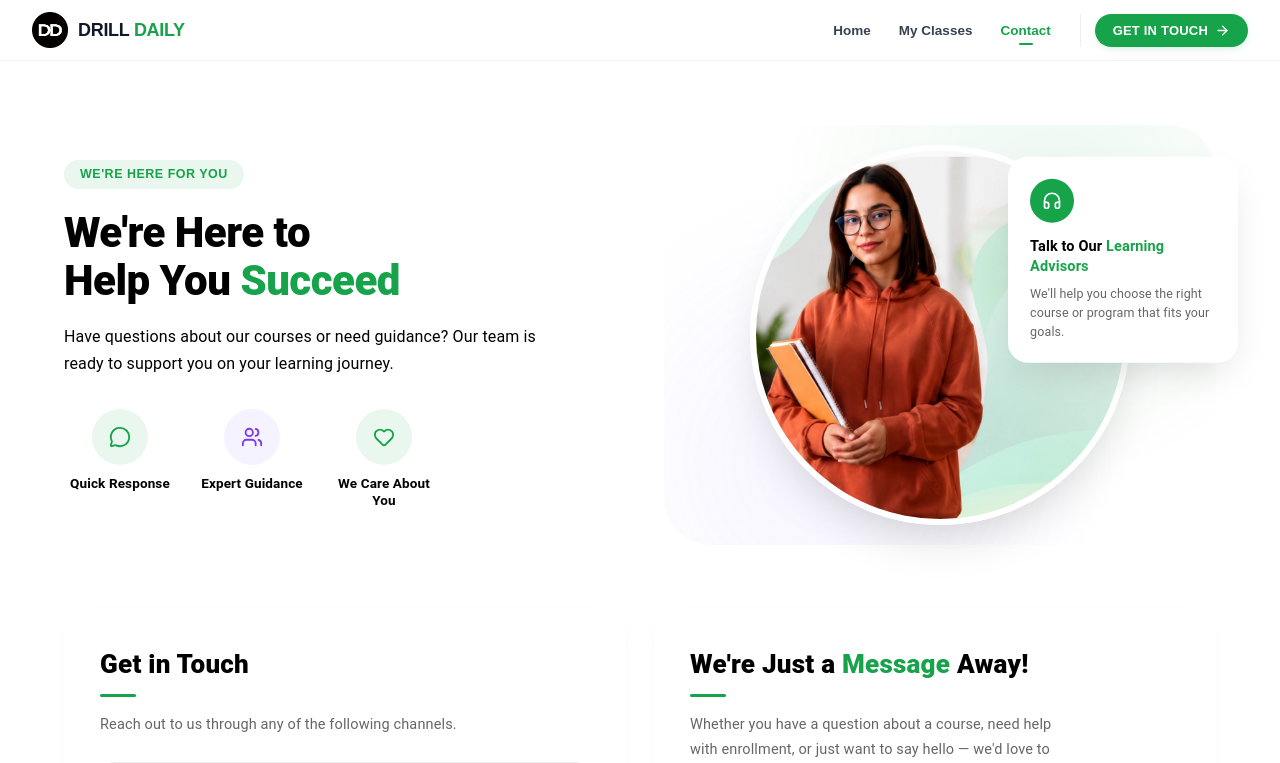
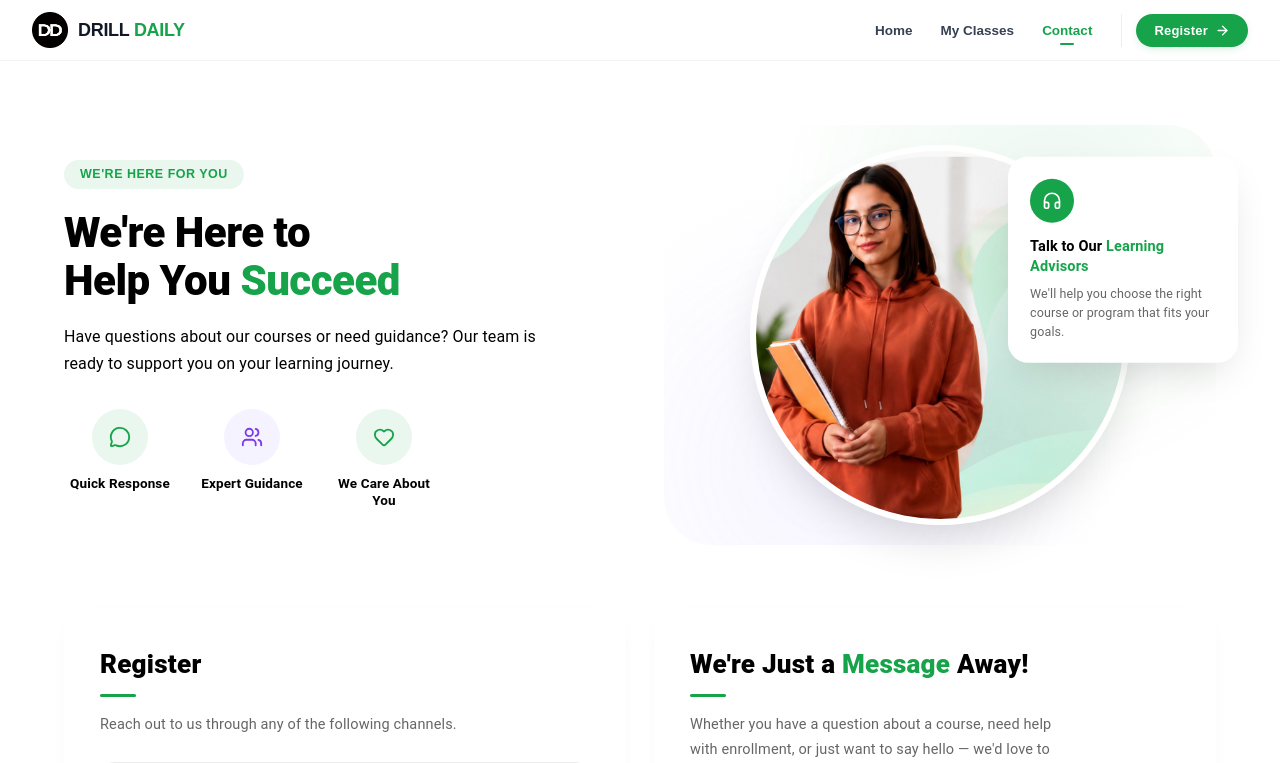
Before and after one commit to tito-github-repos/drill-daily, a Next.js app: page /contact in a window 1280 px wide. Shown: the top 763 px of the page. Built offline with nearby package versions, Linux system fonts and the light colour scheme.

Commit message:
changes in register

```diff
--- a/src/app/components/Header.tsx
+++ b/src/app/components/Header.tsx
@@ -284,13 +284,19 @@ export default function Header() {
 
             <div style={styles.ctaWrap}>
               <Link
-                href="/get-in-touch"
+                href="/#register-form"
                 style={styles.cta}
                 onMouseEnter={() => setCtaHover(true)}
                 onMouseLeave={() => setCtaHover(false)}
-                onClick={() => setMenuOpen(false)}
+                onClick={(e) => {
+                    setMenuOpen(false);
+                    if (pathname === "/") {
+                        e.preventDefault();
+                        document.getElementById("register-form")?.scrollIntoView({ behavior: "smooth" });
+                    }
+                }}
               >
-                GET IN TOUCH
+                Register
                 <ArrowRight size={15} strokeWidth={2.2} style={styles.ctaArrow} />
               </Link>
             </div>
--- a/src/app/components/home/RegistrationForm.tsx
+++ b/src/app/components/home/RegistrationForm.tsx
@@ -224,7 +224,7 @@ export default function RegistrationForm() {
   };
 
   return (
-    <Box sx={{ py: { xs: 3, md: 6 }, px: { xs: 2, md: 6 } }}>
+    <Box id="register-form"  sx={{ py: { xs: 3, md: 6 }, px: { xs: 2, md: 6 } }}>
       <Card
         elevation={0}
         sx={{
--- a/src/app/contact/page.tsx
+++ b/src/app/contact/page.tsx
@@ -298,7 +298,7 @@ function ContactInfoSection() {
   const contactRows = [
     {
       icon: Phone,
-      title: "Contact & Payment (GPay)",
+      title: "Contact",
       detail: "+91 9999532356",
       iconBg: "var(--primary-light)",
       iconColor: "var(--primary)",
@@ -354,7 +354,7 @@ function ContactInfoSection() {
             sx={cardSx}
           >
             <Typography sx={{ fontSize: "26px", fontWeight: 800, color: "var(--black)", mb: 1.25 }}>
-              Get in Touch
+              Register
             </Typography>
             <Box sx={{ width: 36, height: 3, background: "var(--primary)", borderRadius: "999px", mb: 2 }} />
             <Typography sx={{ fontSize: "14.5px", color: "var(--black)", opacity: 0.6, lineHeight: 1.6, mb: 3.25 }}>
```
Also changed, not shown: 1 other file (tests, documents, lock files or other folders).
